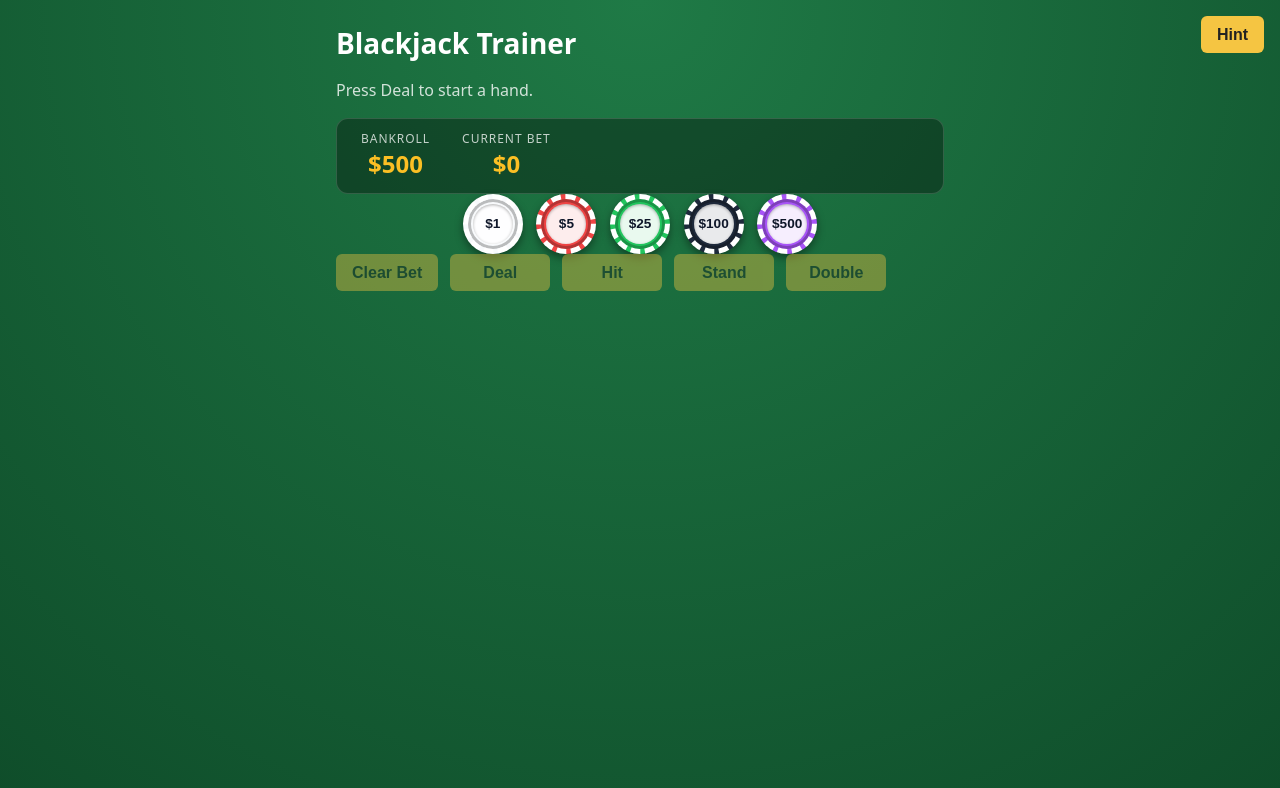
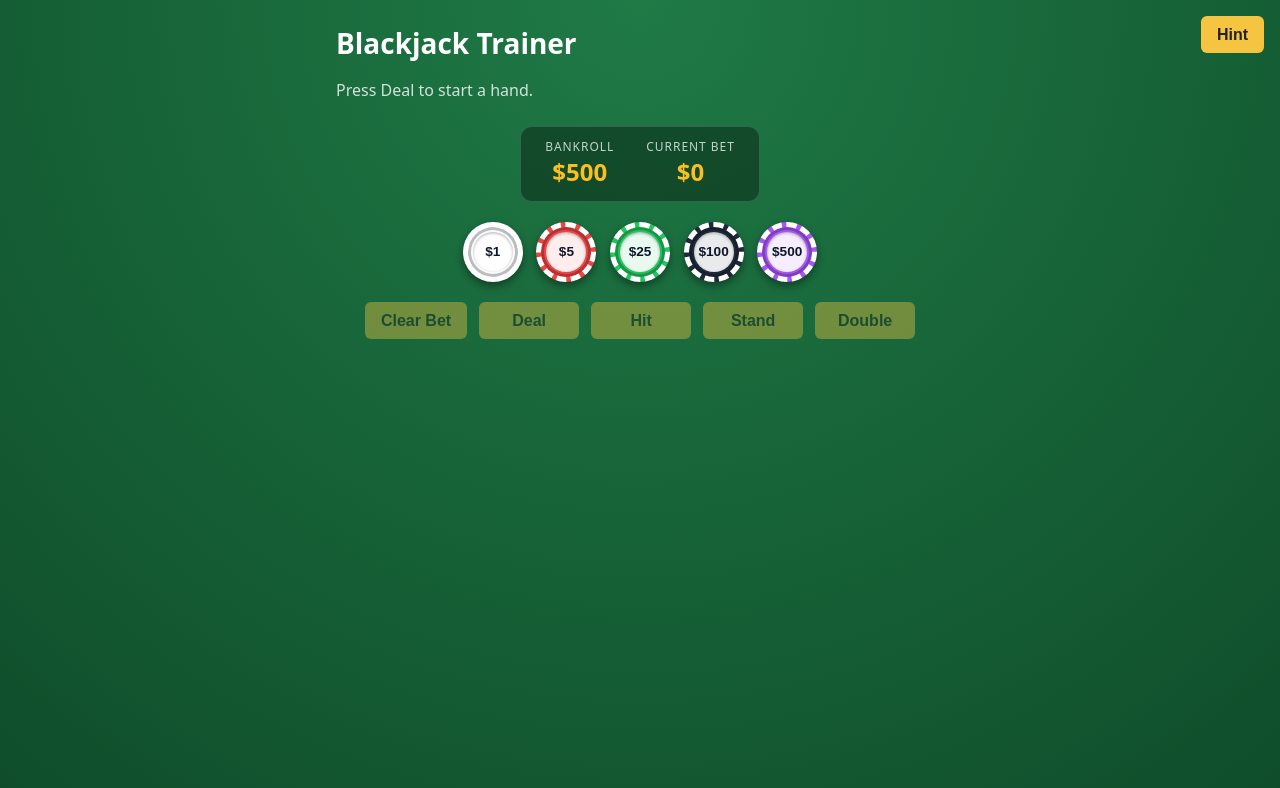
Before and after one commit to cis3296-f26/blackjack-trainer, a React (Vite) app: page / in a window 1280 px wide. Shown: the top 788 px of the page. Built offline with nearby package versions, Linux system fonts and the light colour scheme.

Commit message:
Fix: needed to fix a missing margins to be able to see if my double fix worked.

```diff
--- a/src/components/Controls.css
+++ b/src/components/Controls.css
@@ -119,3 +119,11 @@
   justify-content: center;
   box-shadow: inset 0 1px 3px rgba(0, 0, 0, 0.3);
 }
+
+.controls-wrapper {
+  display: flex;
+  flex-direction: column;
+  align-items: center;
+  gap: 1.25rem;
+  margin-top: 1.5rem;
+}
```
